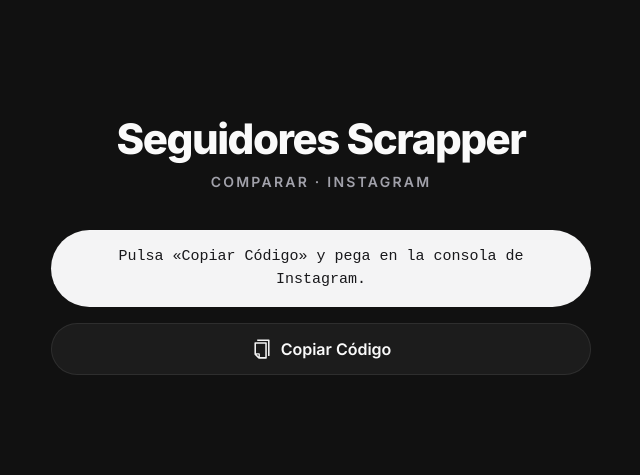
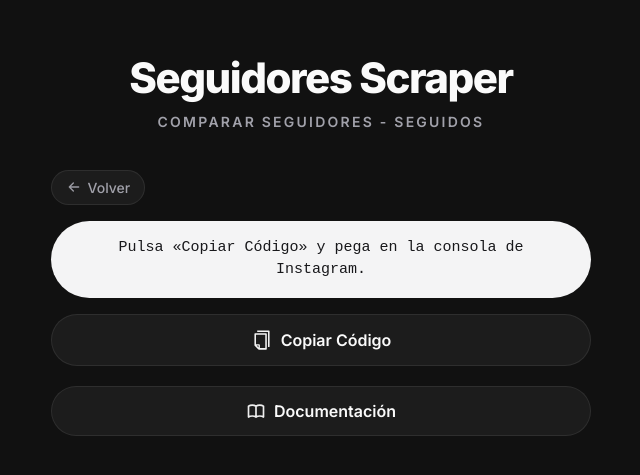
Before and after one commit to javiidiazglez/seguidores-scraper, a website: page public/comparar/index.html in a window 1280 px wide. Shown: the part 155-630 px from the top of the page, without its empty margins (319-959 px from the left). Drawn offline with Linux system fonts and the light colour scheme.

Commit message:
v0.0.5 added new rename project + new readme + new workflow tag + new design index

```diff
--- a/package.json
+++ b/package.json
@@ -1,9 +1,9 @@
 {
-  "name": "seguidores-scrapper",
+  "name": "seguidores-scraper",
+  "version": "0.0.5",
   "private": true,
   "scripts": {
-    "build": "node scripts/build.js otros/seguidores-seguidos-scrapper_completo.js",
-    "build:from": "node scripts/build.js"
+    "build": "node scripts/build.js"
   },
   "devDependencies": {
     "terser": "^5.39.0"
--- a/public/comparar/index.html
+++ b/public/comparar/index.html
@@ -3,7 +3,8 @@
 <head>
   <meta charset="UTF-8">
   <meta name="viewport" content="width=device-width, initial-scale=1.0">
-  <title>Seguidores Scrapper — Comparar</title>
+  <title>Seguidores Scraper - Comparar</title>
+  <link rel="icon" href="../assets/logo.ico" type="image/x-icon">
   <link rel="preconnect" href="https://fonts.googleapis.com">
   <link rel="preconnect" href="https://fonts.gstatic.com" crossorigin>
   <link href="https://fonts.googleapis.com/css2?family=Inter:wght@400;500;600;700;800&display=swap" rel="stylesheet">
@@ -164,6 +165,62 @@
       opacity: 0.95;
     }
 
+    .page-action {
+      padding: 0.875rem 1.25rem;
+      width: 100%;
+      color: var(--text);
+      background-color: var(--surface);
+      border: 1px solid var(--border);
+      border-radius: var(--radius-pill);
+      font-family: inherit;
+      font-size: 1rem;
+      font-weight: 600;
+      cursor: pointer;
+      display: flex;
+      justify-content: center;
+      align-items: center;
+      gap: 0.5rem;
+      text-decoration: none;
+      transition: background-color 0.2s ease, border-color 0.2s ease;
+    }
+
+    .page-action:hover {
+      background-color: var(--surface-raised);
+      border-color: rgba(255, 255, 255, 0.12);
+    }
+
+    .page-action:active {
+      transform: translateY(1px);
+    }
+
+    .page-action svg {
+      flex-shrink: 0;
+      opacity: 0.95;
+    }
+
+    .page-action--muted {
+      color: var(--text-muted);
+      font-size: 0.9375rem;
+    }
+
+    .page-action--back {
+      width: auto;
+      align-self: flex-start;
+      padding: 0.5rem 0.875rem;
+      font-size: 0.875rem;
+      font-weight: 500;
+      gap: 0.35rem;
+    }
+
+    .page-action--back svg {
+      width: 16px;
+      height: 16px;
+    }
+
+    .page-action--docs {
+      margin-top: 0.25rem;
+    }
+
     .confirm-overlay {
       position: fixed;
       inset: 0;
@@ -275,12 +332,19 @@
   <div class="container">
     <header>
       <div class="logo-text">
-        <span class="logo-text__main">Seguidores Scrapper</span>
-        <span class="logo-text__sub">Comparar · Instagram</span>
+        <span class="logo-text__main">Seguidores Scraper</span>
+        <span class="logo-text__sub">Comparar Seguidores - Seguidos</span>
       </div>
     </header>
 
     <div class="codeBox__wrapper">
+      <a class="page-action page-action--muted page-action--back" data-back href="../">
+        <svg viewBox="0 0 24 24" fill="none" xmlns="http://www.w3.org/2000/svg" aria-hidden="true">
+          <path d="M19 12H5m0 0l6 6m-6-6l6-6" stroke="currentColor" stroke-width="2" stroke-linecap="round" stroke-linejoin="round"/>
+        </svg>
+        Volver
+      </a>
+
       <div class="codeBox">
         <pre><code id="code" class="status-text">Pulsa «Copiar Código» para copiar el script al portapapeles.</code></pre>
       </div>
@@ -291,6 +355,13 @@
         </svg>
         Copiar Código
       </button>
+
+      <a class="page-action page-action--docs" href="https://docs.ejemplo.com/comparar" target="_blank" rel="noopener noreferrer">
+        <svg width="20" height="20" viewBox="0 0 24 24" fill="none" xmlns="http://www.w3.org/2000/svg" aria-hidden="true">
+          <path d="M12 6.253v13m0-13C10.832 5.477 9.246 5 7.5 5S4.168 5.477 3 6.253v13C4.168 18.477 5.754 18 7.5 18s3.332.477 4.5 1.253m0-13C13.168 5.477 14.754 5 16.5 5c1.747 0 3.332.477 4.5 1.253v13C19.832 18.477 18.247 18 16.5 18c-1.746 0-3.332.477-4.5 1.253" stroke="currentColor" stroke-width="2" stroke-linecap="round" stroke-linejoin="round"/>
+        </svg>
+        Documentación
+      </a>
     </div>
   </div>
 
@@ -371,6 +442,14 @@
     }
 
     initCopyPage();
+
+    (function () {
+      var isFile = location.protocol === 'file:';
+      var backLink = document.querySelector('[data-back]');
+      if (backLink) {
+        backLink.href = isFile ? '../index.html' : '../';
+      }
+    })();
   </script>
 </body>
 </html>
--- a/scripts/build.js
+++ b/scripts/build.js
@@ -13,7 +13,7 @@
 const { execSync } = require('child_process');
 
 const root = path.join(__dirname, '..');
-const defaultSource = path.join(root, 'otros', 'seguidores-seguidos-scrapper_completo.js');
+const defaultSource = path.join(root, 'otros', 'seguidores-seguidos-scraper_completo.js');
 const compararSource = path.join(root, 'otros', 'comparar-minified.js');
 const cachePath = path.join(root, 'dist', 'dist.js');
 const extraerIndexPath = path.join(root, 'public', 'extraer', 'index.html');
@@ -153,7 +153,7 @@
         'No hay fuente ni bundle para extraer.\n' +
             '  npm install\n' +
             '  npm run build\n' +
-            'o: node scripts/build.js otros/seguidores-seguidos-scrapper_completo.js'
+            'o: node scripts/build.js otros/seguidores-seguidos-scraper_completo.js'
     );
     process.exit(1);
 }
```
Also changed, not shown: public/extraer/index.html (+82 -3 lines), public/index.html (+33 -4 lines), scripts/comparador-txt.js (+6 -6 lines), .github/workflows/deploy-pages.yml, README.md, ejemplo/README.md, images/README.md, images/logo.webp (added), public/assets/logo.ico (added), 1 other file.
